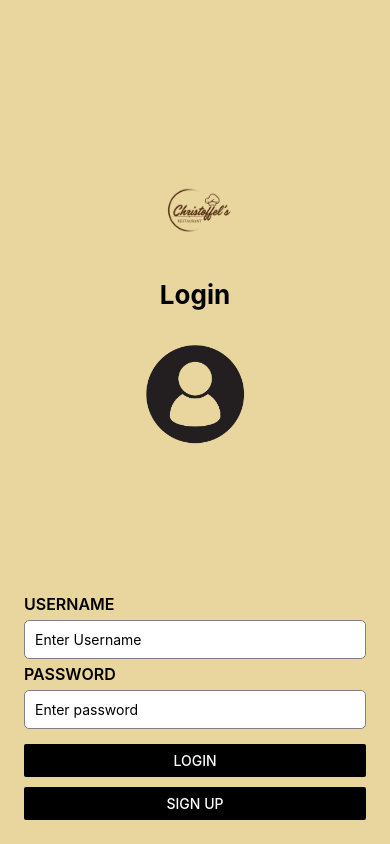
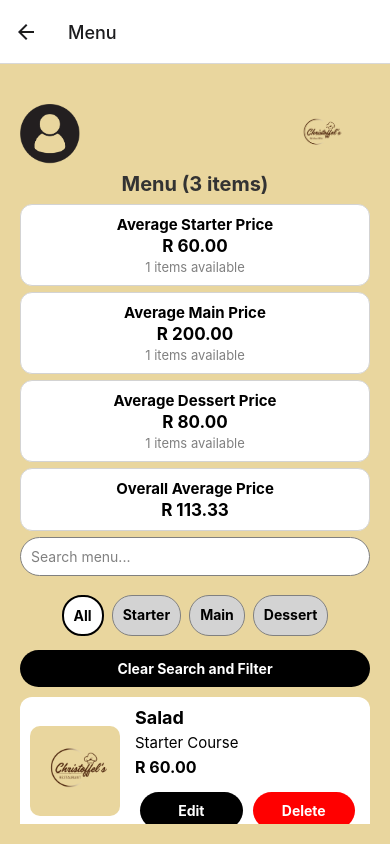
Before and after one commit to veniciaa/menu_manager-_application, a React Native app: screen /Menu in a window 390 px wide. Built offline with nearby package versions, Linux system fonts and the light colour scheme.

Commit message:
buttons lost styling. Fixed styling for buttons

```diff
--- a/App.js
+++ b/App.js
@@ -1,60 +1,116 @@
-import React, { useState, createContext } from 'react';
+import React, { createContext, useState } from 'react';
 import { NavigationContainer } from '@react-navigation/native';
 import { createNativeStackNavigator } from '@react-navigation/native-stack';
+import { View, Text } from 'react-native';
 
-// Import screen files
-import SplashScreen from './Splash';
-import LoginScreen from './Login';
-import SignUpScreen from './SignUp';
+// IMPORT YOUR ACTUAL COMPONENT FILES
 import HomeScreen from './Home';
 import MenuScreen from './Menu';
 import AddToMenuScreen from './AddToMenu';
 
+// SHARE MENU DATA BETWEEN SCREENS
 export const MenuContext = createContext();
 
 const Stack = createNativeStackNavigator();
 
+// SPLASH SCREEN
+function SplashScreen({ navigation }) {
+  return (
+    <View
+      style={{
+        flex: 1,
+        justifyContent: 'center',
+        alignItems: 'center',
+        backgroundColor: '#E9D69E',
+      }}>
+      <Text style={{ fontSize: 30, fontWeight: 'bold' }}>Menu Manager</Text>
+      <Text
+        style={{ marginTop: 20, fontSize: 18, color: 'blue' }}
+        onPress={() => navigation.navigate('Login')}>
+        Continue
+      </Text>
+    </View>
+  );
+}
+
+// LOGIN SCREEN
+function LoginScreen({ navigation }) {
+  return (
+    <View
+      style={{
+        flex: 1,
+        justifyContent: 'center',
+        alignItems: 'center',
+        backgroundColor: '#E9D69E',
+      }}>
+      <Text style={{ fontSize: 25, fontWeight: 'bold' }}>Login</Text>
+      <Text
+        style={{ marginTop: 20, fontSize: 18, color: 'blue' }}
+        onPress={() => navigation.navigate('Home')}>
+        Login
+      </Text>
+      <Text
+        style={{ marginTop: 20, fontSize: 18, color: 'blue' }}
+        onPress={() => navigation.navigate('SignUp')}>
+        Sign Up
+      </Text>
+    </View>
+  );
+}
+
+// SIGN UP SCREEN
+function SignUpScreen({ navigation }) {
+  return (
+    <View
+      style={{
+        flex: 1,
+        justifyContent: 'center',
+        alignItems: 'center',
+        backgroundColor: '#E9D69E',
+      }}>
+      <Text style={{ fontSize: 25, fontWeight: 'bold' }}>Sign Up</Text>
+      <Text
+        style={{ marginTop: 20, fontSize: 18, color: 'blue' }}
+        onPress={() => navigation.navigate('Home')}>
+        Continue
+      </Text>
+    </View>
+  );
+}
+
 export default function App() {
-  // Global state variables pass directly down into our application context tree
-  //Adding in the 3 dishes pre-set in the menuList state variable to be used in the MenuScreen and AddToMenuScreen components
+  // MENU ITEMS
   const [menuList, setMenuList] = useState([
-    //Dish 1
     {
-      id: 'd1', //id is used to identify each dish
-      dish: 'Salad', // Name of the dish
-      description: 'Fresh garden salad with a light vinaigrette dressing.', // Description of the dish
-      course: 'Starter Course', // Course the dish is in (Starter, Main, Dessert)
-      price: '60', // Price of the dish
-      image: require('./assets/salad.jpg') // Image of the dish if one is taken
+      id: 'd1',
+      dish: 'Salad',
+      description: 'Fresh garden salad with a light vinaigrette dressing.',
+      course: 'Starter Course',
+      price: '60',
+      image: require('./assets/salad.jpg'),
     },
-
-    //Dish 2
     {
       id: 'd2',
       dish: 'Steak and Mash',
       description: 'Juicy steak served with creamy mashed potatoes.',
       course: 'Main Course',
       price: '200',
-      image: require('./assets/steak.jpg')
+      image: require('./assets/steak.jpg'),
     },
-
-    //Dish 3
     {
       id: 'd3',
       dish: 'Tiramisu',
       description: 'Classic dessert made with layers of coffee-soaked ladyfingers and cream.',
       course: 'Dessert Course',
       price: '80',
-      image: require('./assets/dessert.png')
-    }
+      image: require('./assets/dessert.png'),
+    },
   ]);
 
   return (
     <MenuContext.Provider value={{ menuList, setMenuList }}>
       <NavigationContainer>
-        <Stack.Navigator
-          initialRouteName="Splash"
-          screenOptions={{ headerShown: false }}>
+        <Stack.Navigator initialRouteName="Splash">
           <Stack.Screen name="Splash" component={SplashScreen} />
           <Stack.Screen name="Login" component={LoginScreen} />
           <Stack.Screen name="SignUp" component={SignUpScreen} />
--- a/Menu.js
+++ b/Menu.js
@@ -7,7 +7,6 @@ import {
   View,
   TextInput,
   Image,
-  Button,
   FlatList,
   Alert,
   TouchableOpacity
@@ -84,10 +83,7 @@ export default function MenuScreen({ navigation }) {
         onPress={() => setFilter(title)}
       >
 
-        <Text style={[
-          styles.itemTypeText,
-          selected && styles.selectedButtonText
-        ]}>
+        <Text style={styles.itemTypeText}>
           {title === 'All' ? 'All' : title.replace(' Course', '')}
         </Text>
 
@@ -106,6 +102,7 @@ export default function MenuScreen({ navigation }) {
   // DELETE
   // itemId is used to identify each dish and filter it out of the menuList state variable when the delete button is pressed
   const deleteItem = (id) => {
+
     setMenuList((currentItems) => {
 
       const updatedItems = currentItems.filter((item) => {
@@ -142,7 +139,7 @@ export default function MenuScreen({ navigation }) {
   };
 
 
-  // AVERAGE
+  // COUNT ITEMS IN EACH COURSE
   const countCourseItems = (selectedCourse) => {
 
     const courseItems = menuList.filter(
@@ -202,30 +199,6 @@ export default function MenuScreen({ navigation }) {
   };
 
 
-  // AVERAGE CARD
-  const AverageCard = ({ title, courseName }) => {
-
-    return (
-      <View style={styles.averageCard}>
-
-        <Text style={styles.averageTitle}>
-          {title}
-        </Text>
-
-        <Text style={styles.averageAmount}>
-          {formatPrice(calculateAverage(courseName))}
-        </Text>
-
-        <Text>
-          {countCourseItems(courseName)} items available
-        </Text>
-
-      </View>
-    );
-
-  };
-
-
   // MAKES EACH CARD FUNCTION
   const renderMenuItem = ({ item }) => (
 
@@ -259,22 +232,20 @@ export default function MenuScreen({ navigation }) {
         <View style={styles.buttonContainer}>
 
           {/* EDIT BUTTON */}
-          <View style={styles.button}>
-            <Button
-              title="Edit"
-              color="black"
+          <TouchableOpacity
+            style={styles.editButton}
             onPress={() => handleEdit(item)}
-            />
-          </View>
+          >
+            <Text style={styles.actionButtonText}>Edit</Text>
+          </TouchableOpacity>
 
           {/* DELETE BUTTON */}
-          <View style={styles.button}>
-            <Button
-              title="Delete"
-              color="red"
+          <TouchableOpacity
+            style={styles.deleteButton}
             onPress={() => confirmDelete(item)}
-            />
-          </View>
+          >
+            <Text style={styles.actionButtonText}>Delete</Text>
+          </TouchableOpacity>
 
         </View>
 
@@ -288,6 +259,18 @@ export default function MenuScreen({ navigation }) {
   return (
 
     <View style={styles.container}>
+
+      {/* FLATLIST - MAIN SCROLLING SECTION */}
+      <FlatList
+        data={sortedItems}
+        keyExtractor={(item) => item.id.toString()}
+        renderItem={renderMenuItem}
+        showsVerticalScrollIndicator={true}
+
+        // HEADER - EVERYTHING ABOVE THE MENU ITEMS
+        ListHeaderComponent={
+
+          <View>
 
             {/* HEADER */}
             <View style={styles.header}>
@@ -311,33 +294,86 @@ export default function MenuScreen({ navigation }) {
             </Text>
 
 
-      {/* AVERAGE PRICES */}
-      <Text style={styles.heading}>
-        Average Starter Price: {formatPrice(calculateAverage('Starter Course'))}
+            {/* AVERAGE STARTER PRICE */}
+            <View style={styles.averageCard}>
+
+              <Text style={styles.averageTitle}>
+                Average Starter Price
               </Text>
 
-      <Text style={styles.heading}>
-        Average Main Price: {formatPrice(calculateAverage('Main Course'))}
+              <Text style={styles.averagePrice}>
+                {formatPrice(calculateAverage('Starter Course'))}
               </Text>
 
-      <Text style={styles.heading}>
-        Average Dessert Price: {formatPrice(calculateAverage('Dessert Course'))}
+              <Text style={styles.courseCount}>
+                {countCourseItems('Starter Course')} items available
               </Text>
 
+            </View>
+
+
+            {/* AVERAGE MAIN PRICE */}
+            <View style={styles.averageCard}>
+
+              <Text style={styles.averageTitle}>
+                Average Main Price
+              </Text>
+
+              <Text style={styles.averagePrice}>
+                {formatPrice(calculateAverage('Main Course'))}
+              </Text>
+
+              <Text style={styles.courseCount}>
+                {countCourseItems('Main Course')} items available
+              </Text>
+
+            </View>
+
+
+            {/* AVERAGE DESSERT PRICE */}
+            <View style={styles.averageCard}>
+
+              <Text style={styles.averageTitle}>
+                Average Dessert Price
+              </Text>
+
+              <Text style={styles.averagePrice}>
+                {formatPrice(calculateAverage('Dessert Course'))}
+              </Text>
+
+              <Text style={styles.courseCount}>
+                {countCourseItems('Dessert Course')} items available
+              </Text>
+
+            </View>
+
+
             {/* OVERALL AVERAGE PRICE */}
-      <Text style={styles.heading}>
-        Overall Average Price: {formatPrice(calculateOverallAverage())}
+            <View style={styles.averageCard}>
+
+              <Text style={styles.averageTitle}>
+                Overall Average Price
               </Text>
+
+              <Text style={styles.averagePrice}>
+                {formatPrice(calculateOverallAverage())}
+              </Text>
+
+            </View>
 
 
             {/* SEARCH */}
+            <View style={styles.searchContainer}>
+
               <TextInput
-        style={styles.input}
+                style={styles.searchInput}
                 placeholder="Search menu..."
                 value={searchQuery}
                 placeholderTextColor="gray"
                 onChangeText={setSearchQuery}
               />
+
+            </View>
 
 
             {/* COURSE FILTER BUTTONS */}
@@ -364,49 +400,54 @@ export default function MenuScreen({ navigation }) {
               </Text>
             </TouchableOpacity>
 
+          </View>
 
-      {/* FLATLIST */}
-      <FlatList
-        data={sortedItems}
-        keyExtractor={(item, index) =>
-          item.id ? item.id.toString() : index.toString()
         }
-        renderItem={renderMenuItem}
-        showsVerticalScrollIndicator={false}
+
+
+        // SHOW MESSAGE WHEN NO ITEMS ARE FOUND
         ListEmptyComponent={
+
           <Text style={styles.emptyText}>
             No dishes match your search.
           </Text>
+
         }
-      />
 
 
-      {/* BUTTONS */}
+        // FOOTER - BUTTONS BELOW MENU ITEMS
+        ListFooterComponent={
+
+          <View style={styles.buttonContainer}>
 
             {/* BACK BUTTON */}
-      <View style={styles.buttonContainer}>
-
-        <View style={styles.button}>
-          <Button
-            title="Back"
-            color="black"
+            <TouchableOpacity
+              style={styles.backButton}
               onPress={() => navigation.goBack()}
-          />
-        </View>
+            >
+              <Text style={styles.actionButtonText}>
+                Back
+              </Text>
+            </TouchableOpacity>
 
 
             {/* ADD BUTTON */}
-        <View style={styles.button}>
-          <Button
-            title="Add to Menu"
-            color="black"
+            <TouchableOpacity
+              style={styles.addButton}
               onPress={() => navigation.navigate('AddToMenu', {
                 itemToEdit: null
               })}
-          />
+            >
+              <Text style={styles.actionButtonText}>
+                Add to Menu
+              </Text>
+            </TouchableOpacity>
+
           </View>
 
-      </View>
+        }
+
+      />
 
     </View>
 
@@ -450,13 +491,51 @@ const styles = StyleSheet.create({
     color: '#333'
   },
 
-  input: {
+  // AVERAGE CARD STYLES
+  averageCard: {
+    backgroundColor: 'white',
+    padding: 10,
+    marginBottom: 6,
+    borderRadius: 12,
+    alignItems: 'center',
+    borderWidth: 1,
+    borderColor: 'lightgray'
+  },
+
+  averageTitle: {
+    color: 'black',
+    fontSize: 15,
+    fontWeight: 'bold'
+  },
+
+  averagePrice: {
+    color: 'black',
+    fontSize: 17,
+    fontWeight: 'bold',
+    marginTop: 2
+  },
+
+  // COURSE COUNT STYLE
+  courseCount: {
+    color: 'gray',
+    fontSize: 13,
+    marginTop: 3
+  },
+
+  // SEARCH STYLES
+  searchContainer: {
+    flexDirection: 'row',
+    alignItems: 'center',
+    marginBottom: 15
+  },
+
+  searchInput: {
+    flex: 1,
     borderWidth: 1,
     borderColor: 'gray',
     backgroundColor: 'white',
     padding: 10,
-    marginBottom: 15,
-    borderRadius: 5,
+    borderRadius: 20,
     color: 'black'
   },
 
@@ -469,17 +548,18 @@ const styles = StyleSheet.create({
   },
 
   itemTypeButton: {
-    backgroundColor: 'white',
+    backgroundColor: 'lightgray',
     padding: 10,
     margin: 4,
-    borderRadius: 8,
+    borderRadius: 20,
     borderWidth: 1,
     borderColor: 'gray'
   },
 
   selectedItemType: {
-    backgroundColor: 'green',
-    borderColor: 'green'
+    backgroundColor: 'white',
+    borderColor: 'black',
+    borderWidth: 2
   },
 
   itemTypeText: {
@@ -487,16 +567,12 @@ const styles = StyleSheet.create({
     fontWeight: 'bold'
   },
 
-  selectedButtonText: {
-    color: 'white'
-  },
-
   menuItem: {
     flexDirection: 'row',
     backgroundColor: 'white',
     padding: 10,
     marginBottom: 12,
-    borderRadius: 8,
+    borderRadius: 12,
     alignItems: 'center'
   },
 
@@ -504,7 +580,7 @@ const styles = StyleSheet.create({
     width: 90,
     height: 90,
     resizeMode: 'cover',
-    borderRadius: 8
+    borderRadius: 10
   },
 
   menuInfo: {
@@ -545,16 +621,57 @@ const styles = StyleSheet.create({
     marginTop: 10
   },
 
-  button: {
+  // EDIT BUTTON STYLE
+  editButton: {
     flex: 1,
-    margin: 5
+    backgroundColor: 'black',
+    padding: 10,
+    margin: 5,
+    borderRadius: 20,
+    alignItems: 'center'
+  },
+
+  // DELETE BUTTON STYLE
+  deleteButton: {
+    flex: 1,
+    backgroundColor: 'red',
+    padding: 10,
+    margin: 5,
+    borderRadius: 20,
+    alignItems: 'center'
+  },
+
+  // BACK BUTTON STYLE
+  backButton: {
+    flex: 1,
+    backgroundColor: 'black',
+    padding: 10,
+    margin: 5,
+    borderRadius: 20,
+    alignItems: 'center'
+  },
+
+  // ADD BUTTON STYLE
+  addButton: {
+    flex: 1,
+    backgroundColor: 'black',
+    padding: 10,
+    margin: 5,
+    borderRadius: 20,
+    alignItems: 'center'
+  },
+
+  actionButtonText: {
+    color: 'white',
+    fontWeight: 'bold',
+    textAlign: 'center'
   },
 
   // CLEAR BUTTON STYLES
   clearButton: {
     backgroundColor: 'black',
     padding: 10,
-    borderRadius: 8,
+    borderRadius: 20,
     alignItems: 'center',
     marginBottom: 10
   },
```
Also changed, not shown: AddToMenu.js (+118 -78 lines). Lines whose indentation alone changed are shown as unchanged.
